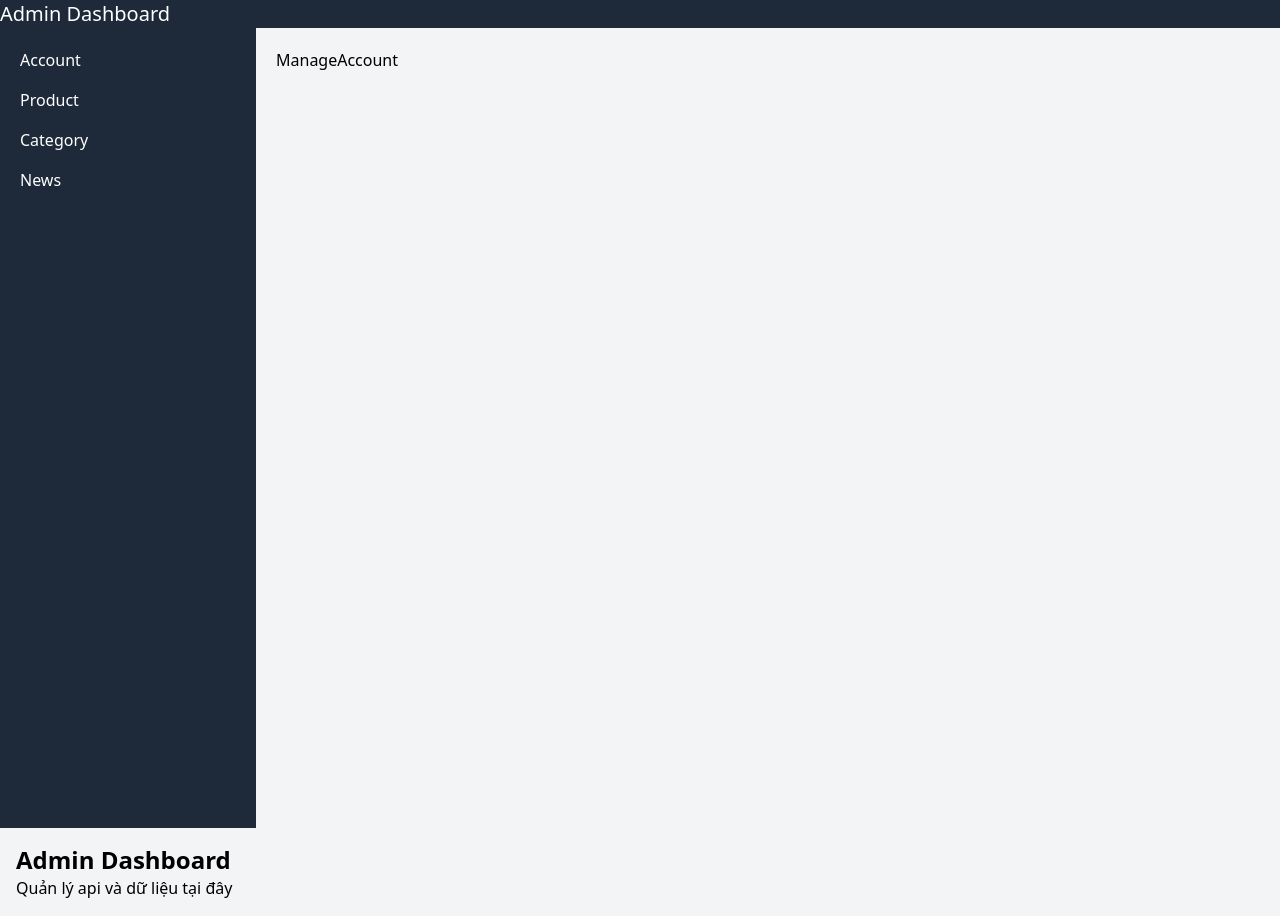
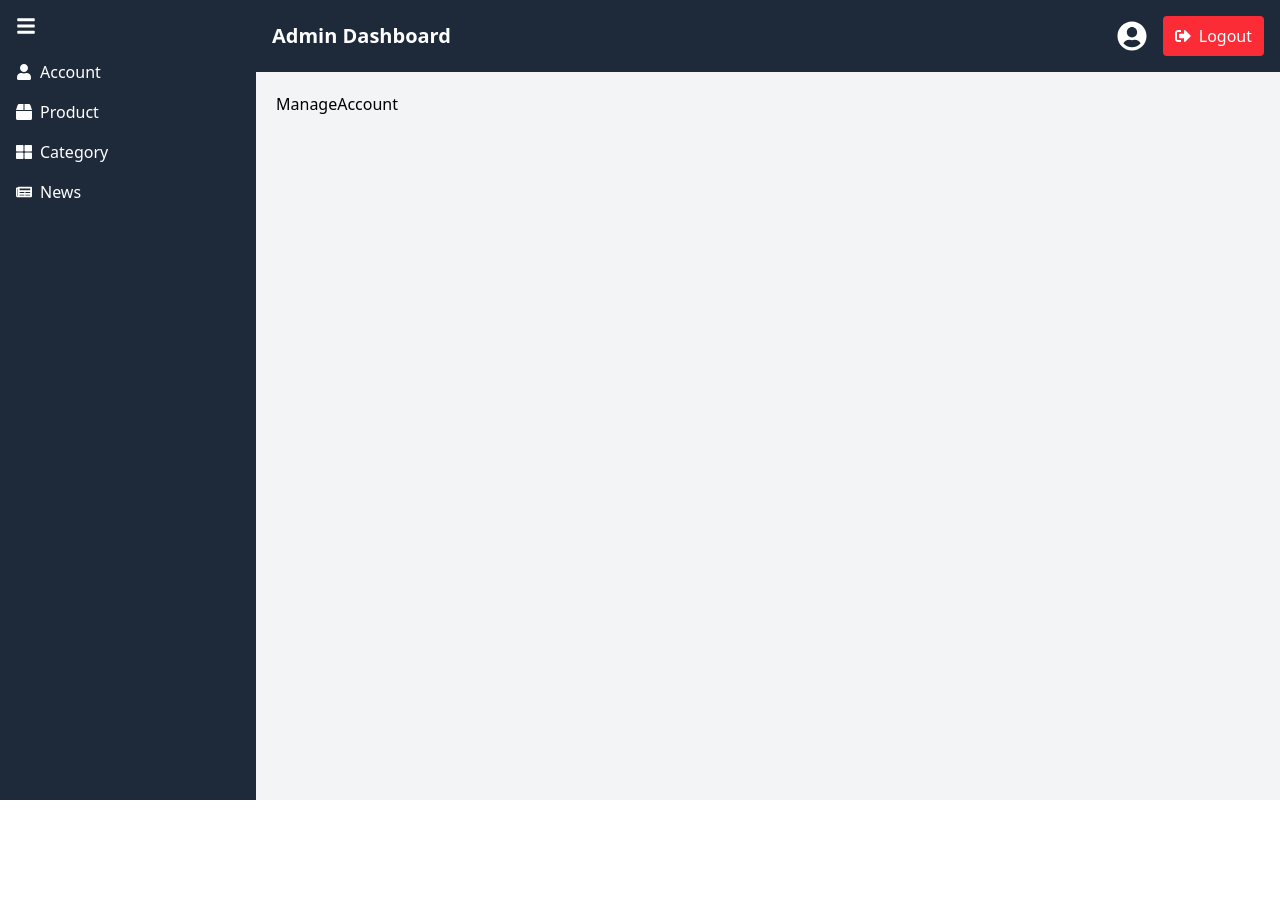
Before and after one commit to HungNguyen0210/Fastfood-Website, a React (Vite) app in the folder frontend/: page /admin in a window 1280 px wide. After the commit the page ends 800 px from the top, so only its background shows below. Built offline with nearby package versions, Linux system fonts and the light colour scheme.

Commit message:
Fixing layout

```diff
--- a/frontend/package.json
+++ b/frontend/package.json
@@ -14,6 +14,7 @@
     "axios": "^1.7.9",
     "react": "^19.0.0",
     "react-dom": "^19.0.0",
+    "react-icons": "^5.5.0",
     "react-router-dom": "^7.1.5",
     "react-toastify": "^11.0.3",
     "tailwindcss": "^4.0.6"
--- a/frontend/src/App.jsx
+++ b/frontend/src/App.jsx
@@ -5,7 +5,6 @@ import Menu from "./pages/Menu";
 import News from "./pages/News";
 import Login from "./components/Login";
 import AdminLayout from "./layouts/AdminLayout";
-import Dashboard from "./pages/admin/Dashboard";
 
 function App() {
   return (
@@ -22,9 +21,7 @@ function App() {
           <Route path="menu" element={<Menu />} />
         </Route>
 
-        <Route path="/admin" element={<AdminLayout />}>
-          <Route index element={<Dashboard />} />
-        </Route>
+        <Route path="/admin" element={<AdminLayout />}></Route>
       </Routes>
     </Router>
   );
--- /dev/null
+++ b/frontend/src/components/AdminNavbar.jsx
@@ -0,0 +1,22 @@
+import { FaUserCircle, FaSignOutAlt } from "react-icons/fa";
+
+const AdminNavbar = () => {
+  return (
+    <div className="bg-gray-800 text-white flex justify-between items-center p-4">
+      <h1 className="text-xl font-bold">Admin Dashboard</h1>
+
+      <div className="flex items-center space-x-4">
+        {/* Avatar User */}
+        <FaUserCircle size={30} />
+
+        {/* Nút Logout */}
+        <button className="flex items-center space-x-2 bg-red-500 px-3 py-2 rounded hover:bg-red-600">
+          <FaSignOutAlt />
+          <span>Logout</span>
+        </button>
+      </div>
+    </div>
+  );
+};
+
+export default AdminNavbar;
--- a/frontend/src/components/AdminSidebar.jsx
+++ b/frontend/src/components/AdminSidebar.jsx
@@ -1,37 +1,56 @@
-const AdminSidebar = ({ setActivePage }) => {
+import { FaBars } from "react-icons/fa"; // Import icon
+import { FaUser, FaBox, FaThLarge, FaNewspaper } from "react-icons/fa";
+
+const AdminSidebar = ({ setActivePage, isCollapsed, setIsCollapsed }) => {
   return (
-    <div className="w-64 min-h-screen bg-gray-800 text-white p-5">
+    <div
+      className={`bg-gray-800 text-white transition-all duration-300 ${
+        isCollapsed ? "w-16" : "w-64"
+      } min-h-screen p-4`}
+    >
+      {/* Nút thu nhỏ/phóng to */}
+      <button
+        className="text-white mb-6 block focus:outline-none"
+        onClick={() => setIsCollapsed(!isCollapsed)}
+      >
+        <FaBars size={20} />
+      </button>
+
       <ul className="space-y-4">
         <li>
           <button
             onClick={() => setActivePage("account")}
-            className="block w-full text-left hover:text-yellow-400"
+            className="flex items-center space-x-2 w-full text-left hover:text-yellow-400"
           >
-            Account
+            <FaUser />
+            {!isCollapsed && <span>Account</span>}
           </button>
         </li>
         <li>
           <button
             onClick={() => setActivePage("product")}
-            className="block w-full text-left hover:text-yellow-400"
+            className="flex items-center space-x-2 w-full text-left hover:text-yellow-400"
           >
-            Product
+            <FaBox />
+            {!isCollapsed && <span>Product</span>}
           </button>
         </li>
         <li>
           <button
             onClick={() => setActivePage("category")}
-            className="block w-full text-left hover:text-yellow-400"
+            className="flex items-center space-x-2 w-full text-left hover:text-yellow-400"
           >
-            Category
+            <FaThLarge />
+            {!isCollapsed && <span>Category</span>}
           </button>
         </li>
         <li>
           <button
             onClick={() => setActivePage("news")}
-            className="block w-full text-left hover:text-yellow-400"
+            className="flex items-center space-x-2 w-full text-left hover:text-yellow-400"
           >
-            News
+            <FaNewspaper />
+            {!isCollapsed && <span>News</span>}
           </button>
         </li>
       </ul>
--- a/frontend/src/layouts/AdminLayout.jsx
+++ b/frontend/src/layouts/AdminLayout.jsx
@@ -5,9 +5,11 @@ import ManageAccount from "../pages/admin/ManageAccount";
 import ManageProduct from "../pages/admin/ManageProduct";
 import ManageCategory from "../pages/admin/ManageCategory";
 import ManageNews from "../pages/admin/ManageNews";
+import AdminNavbar from "../components/AdminNavbar";
 
 const AdminLayout = () => {
   const [activePage, setActivePage] = useState("account");
+  const [isSidebarCollapsed, setIsSidebarCollapsed] = useState(false);
 
   const sidebarItems = {
     account: <ManageAccount />,
@@ -16,18 +18,25 @@ const AdminLayout = () => {
     news: <ManageNews />,
   };
   return (
-    <div className="min-h-screen bg-gray-100">
-      <header className="bg-gray-800 text-white p4">
-        <h1 className="text-xl">Admin Dashboard</h1>
-      </header>
-      <div className="flex">
-        <AdminSidebar setActivePage={setActivePage} />
+    <div className="flex h-screen bg-gray-100">
+      {/* Sidebar */}
+      <AdminSidebar
+        setActivePage={setActivePage}
+        isCollapsed={isSidebarCollapsed}
+        setIsCollapsed={setIsSidebarCollapsed}
+      />
 
-        <div className="flex-1 p-5">{sidebarItems[activePage]}</div>
+      {/* Main content */}
+      <div className="flex-1 flex flex-col">
+        {/* Navbar */}
+        <AdminNavbar />
+
+        {/* Nội dung chính */}
+        <div className="p-5">{sidebarItems[activePage]}</div>
+        <main className="p-4">
+          <Outlet />
+        </main>
       </div>
-      <main className="p-4">
-        <Outlet />
-      </main>
     </div>
   );
 };
--- a/frontend/src/pages/admin/Dashboard.jsx
+++ /dev/null
@@ -1,10 +0,0 @@
-const Dashboard = () => {
-  return (
-    <div>
-      <h2 className="text-2xl font-bold">Admin Dashboard</h2>
-      <p>Quản lý api và dữ liệu tại đây</p>
-    </div>
-  );
-};
-
-export default Dashboard;
```
Also changed, not shown: 1 other file (tests, documents, lock files or other folders).
